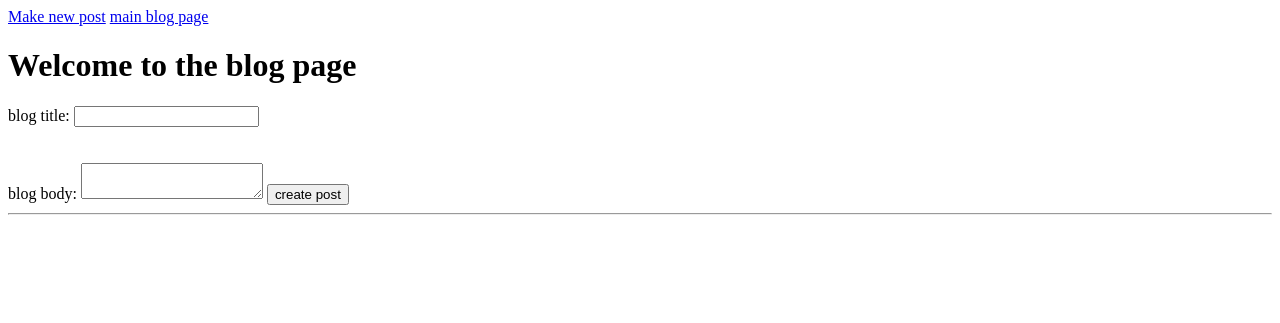
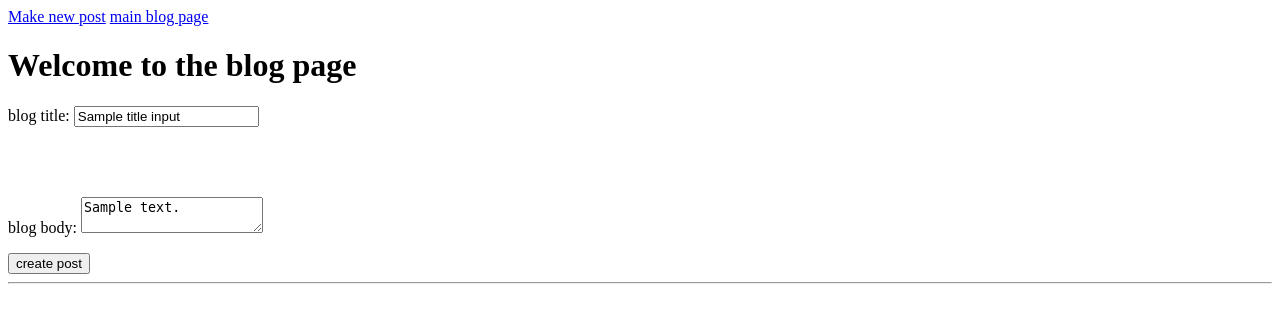
Before and after one commit to gwhtlock/build-a-blog, a Flask app: template templates/blog.html in a window 1280 px wide. Shown: the top 323 px of the page. Run offline with Flask 2, Linux system fonts and the light colour scheme; the template is opened without the code that fills it: most values are stand-ins (such as "Sample title", 1, 10 or a date in 2020).

Commit message:
project completed

```diff
--- a/main.py
+++ b/main.py
@@ -61,31 +61,49 @@ def index():
 
 @app.route('/newpost', methods=['POST', 'GET'])
 def new_blog():
-
+    title =""
+    blog_body =""
+    title_error = ""
+    blog_error = ""
 
     if request.method == 'POST':
 
         title = request.form['title']
         blog_body = request.form['body']
-        new_blog = Blog(title, blog_body)
-        db.session.add(new_blog)
-        db.session.commit()
+
+        if title == "":
+            title_error = "You didnt add a title silly"
+
+        if blog_body == "":
+            blog_error = "You didnt add a blog post Ya big dummy"
 
 
+        if title != "" and blog_body != "":
+            new_blog = Blog(title, blog_body)
+            db.session.add(new_blog)
+            db.session.commit()
+            # all_blogs = Blog.query.all()
+            the_blog = "/blog?id="+str(new_blog.id)
+            return redirect(the_blog)
 
+            # return render_template('mainblog.html',title="The Blog!", all_blogs = all_blogs)
 
-
-        all_blogs = Blog.query.all()
-        return render_template('mainblog.html',title="The Blog!", all_blogs = all_blogs)
-
-    return render_template('blog.html',title="The Blog!")
+    return render_template('blog.html',title="The Blog!", title_input = title, blog_body = blog_body, title_error = title_error, blog_error = blog_error)
 
 
 
 @app.route('/blog', methods=['POST', 'GET'])
-def all_blog():
+def see_the_blogs():
 
     all_blogs = Blog.query.all()
+
+    blog_id = request.args.get('id')
+
+    if (blog_id):
+        blog = Blog.query.get(blog_id)
+        return render_template('oneblog.html',title="The Blog!", blog = blog)
+
+
     return render_template('mainblog.html',title="The Blog!", all_blogs = all_blogs)
 
 
--- a/templates/blog.html
+++ b/templates/blog.html
@@ -5,15 +5,18 @@
     <form method='post'>
         <label>
             blog title:
-            <input type="text" name='title' />
+            <input type="text" name='title' value = "{{title_input}}" />
         </label>
+
+        <p class = "error">{{title_error}}</p>
         <br />
         <br />
         <br />
         <label>
             blog body:
-            <textarea type="text" name='body'></textarea>
+            <textarea type="text" name="body" value = "{{blog_body}}">{{blog_body}}</textarea>
         </label>
+        <p class = "error">{{blog_error}}</p>
         <!-- <input type="submit" value='Add Task' /> -->
         <input type="submit" value='create post' />
     </form>
```
Also changed, not shown: templates/mainblog.html (+10 -1 lines), templates/oneblog.html (added, +18 -0 lines).
